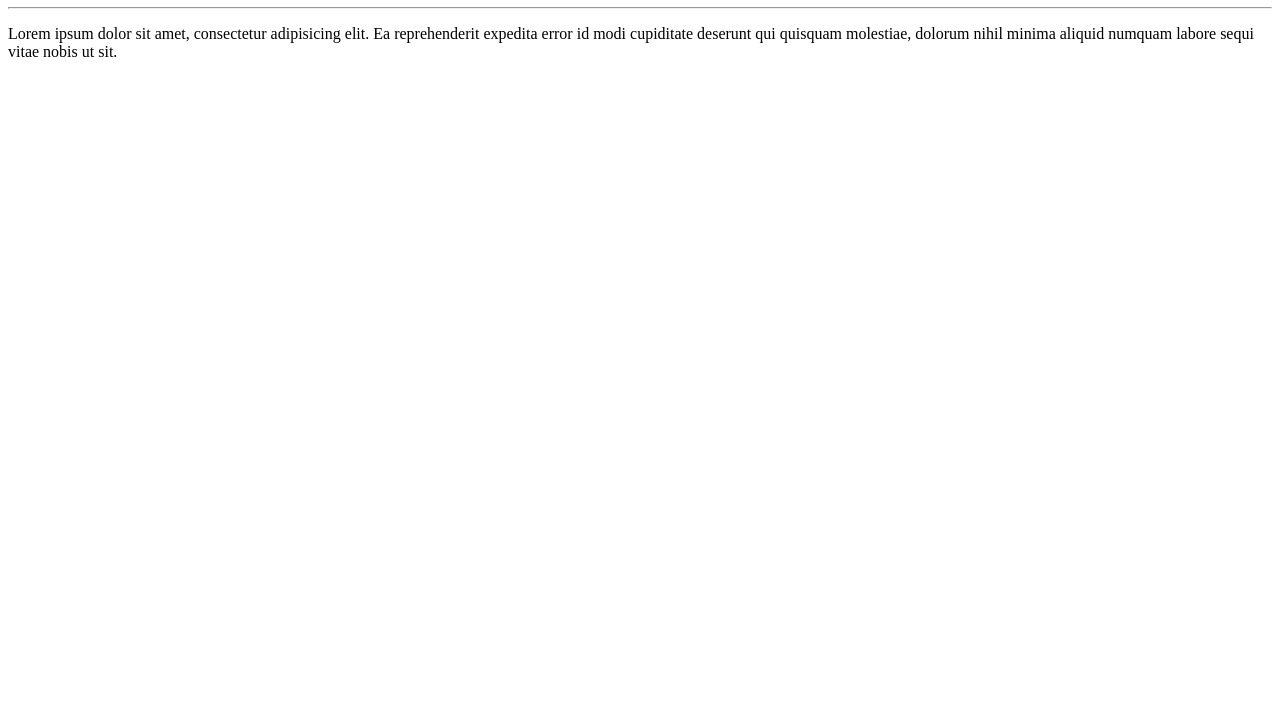
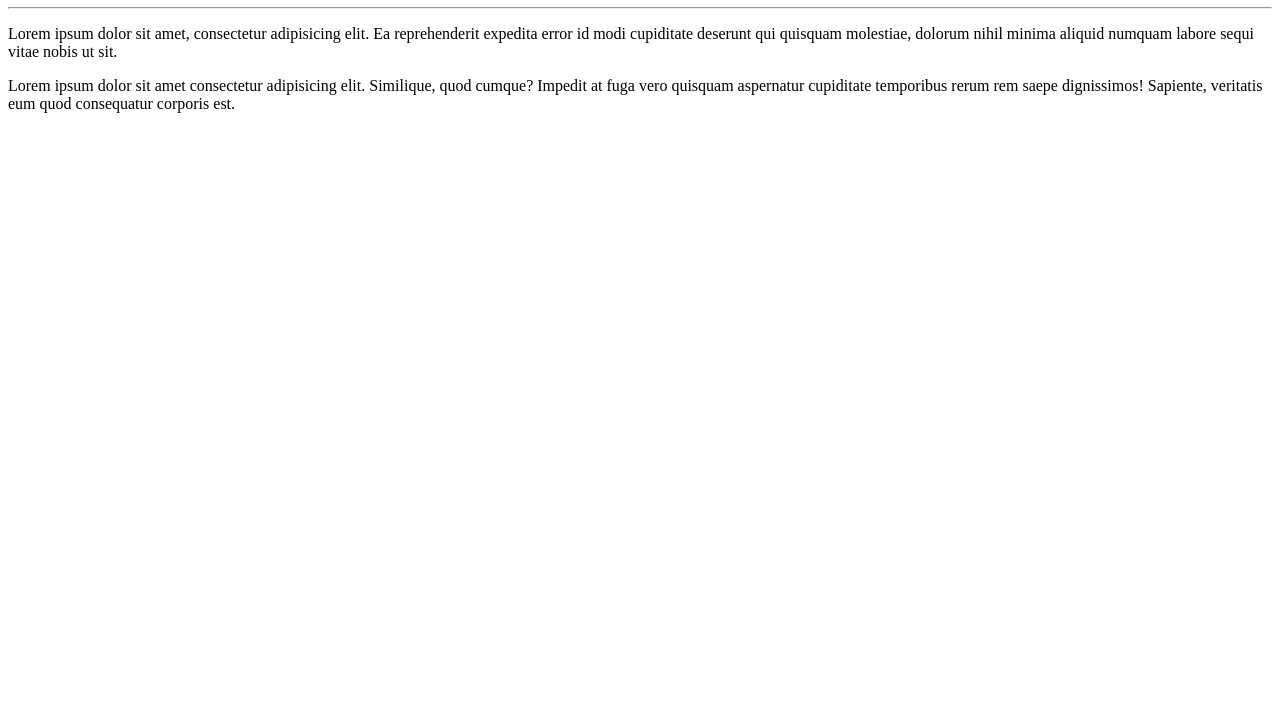
Before and after one commit to GYNose17/Ola-Mundo, a plain HTML site: page site-exemplo/index.html in a window 1280 px wide. Shown: the part 73-800 px from the top of the page. Drawn offline with Linux system fonts and the light colour scheme.

Commit message:
Novo parágrafo

```diff
--- a/site-exemplo/index.html
+++ b/site-exemplo/index.html
@@ -9,5 +9,6 @@
     <h1>Olá, Mundo!</h1>
     <hr>
     <p>Lorem ipsum dolor sit amet, consectetur adipisicing elit. Ea reprehenderit expedita error id modi cupiditate deserunt qui quisquam molestiae, dolorum nihil minima aliquid numquam labore sequi vitae nobis ut sit.</p>
+    <p>Lorem ipsum dolor sit amet consectetur adipisicing elit. Similique, quod cumque? Impedit at fuga vero quisquam aspernatur cupiditate temporibus rerum rem saepe dignissimos! Sapiente, veritatis eum quod consequatur corporis est.</p>
 </body>
 </html>
```
